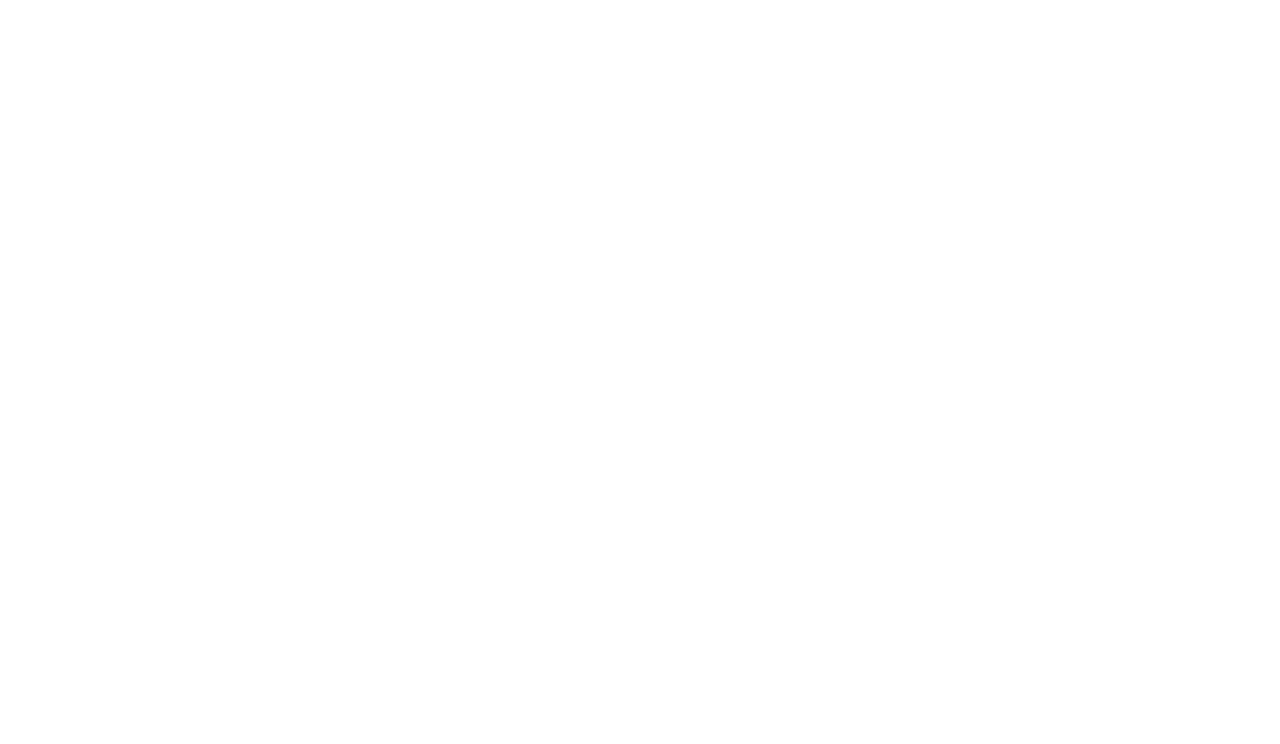
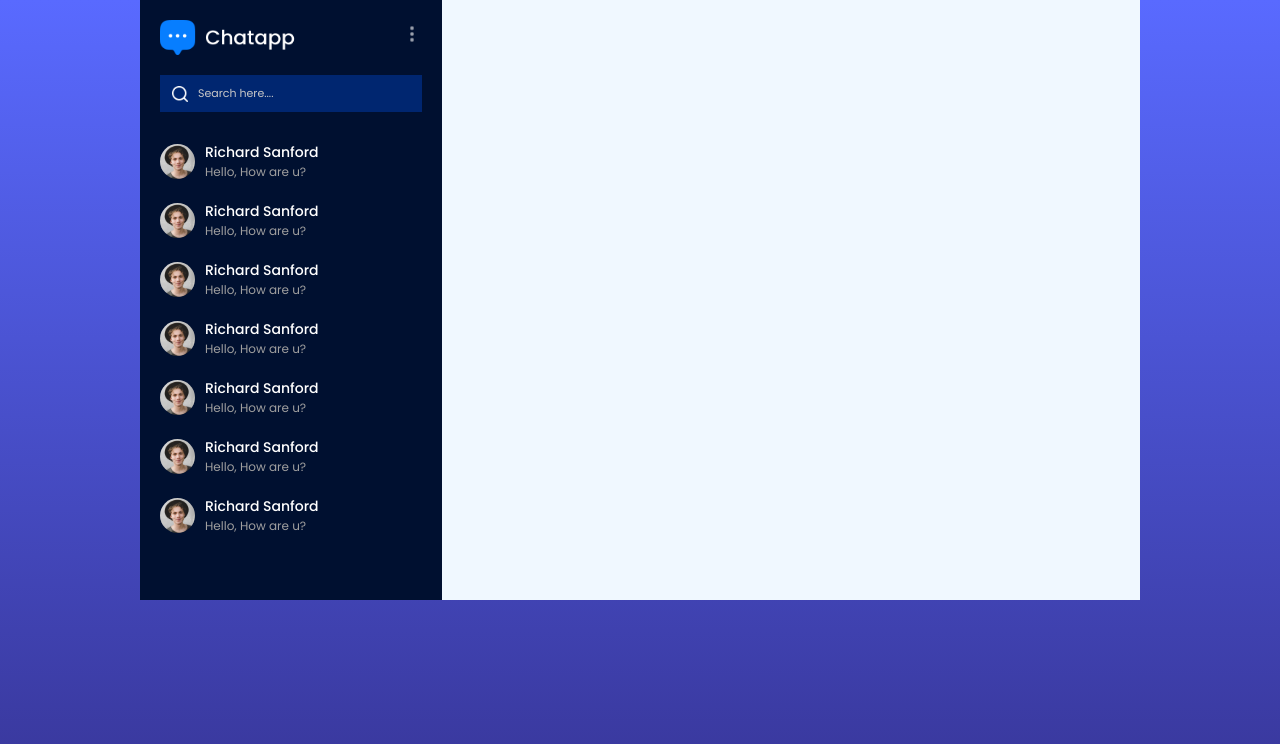
Before and after one commit to Pawan8716/chat_app, a React (Vite) app: page /chat in a window 1280 px wide. Shown: the top 744 px of the page. Built offline with nearby package versions, Linux system fonts and the light colour scheme; a web font is replaced by a local one.

Commit message:
left side bar in chat section

```diff
--- /dev/null
+++ b/src/components/ChatBox/ChatBox.jsx
@@ -0,0 +1,7 @@
+import React from "react";
+import "./chatbox.css";
+const ChatBox = () => {
+  return <div></div>;
+};
+
+export default ChatBox;
--- /dev/null
+++ b/src/components/LeftSidebar/LeftSidebar.css
@@ -0,0 +1,86 @@
+.ls {
+  background: #001030;
+  color: white;
+  height: 75vh;
+}
+.ls_top {
+  padding: 20px;
+}
+.ls_nav {
+  display: flex;
+  justify-content: space-between;
+  align-items: center;
+}
+.ls_nav .logo {
+  max-width: 140px;
+}
+.ls_nav .menu img {
+  max-height: 20px;
+  opacity: 0.6;
+  cursor: pointer;
+}
+.ls_search {
+  background-color: #002670;
+  display: flex;
+  align-items: center;
+  gap: 10px;
+  padding: 10px 12px;
+  margin-top: 20px;
+}
+.ls_search img {
+  width: 16px;
+}
+.ls_search input {
+  background: transparent;
+  border: none;
+  outline: none;
+  color: white;
+  font-size: 11px;
+}
+.ls_search input::placeholder {
+  color: #c8c8c8;
+}
+.ls_list {
+  display: flex;
+  flex-direction: column;
+  height: 70%;
+  overflow-y: scroll;
+}
+
+.friends img {
+  width: 35px;
+  aspect-ratio: 1/1;
+  border-radius: 50%;
+}
+.friends {
+  display: flex;
+  align-items: center;
+  gap: 10px;
+  padding: 10px 20px;
+  cursor: pointer;
+  font-size: 13px;
+}
+
+.friends div {
+  display: flex;
+  flex-direction: column;
+}
+
+.friends p {
+  color: white;
+  font-size: 14px;
+  font-weight: 500;
+}
+
+.friends span {
+  color: #9f9f9f;
+  font-size: 12px;
+}
+
+.friends:hover {
+  background-color: #077eff;
+}
+
+.friends:hover span {
+  color: white;
+}
--- /dev/null
+++ b/src/components/LeftSidebar/LeftSidebar.jsx
@@ -0,0 +1,37 @@
+import React from "react";
+import "./LeftSidebar.css";
+import assets from "../../assets/assets";
+
+const LeftSidebar = () => {
+  return (
+    <div className="ls">
+      <div className="ls_top">
+        <div className="ls_nav">
+          <img src={assets.logo} className="logo" alt="" />
+          <div className="menu">
+            <img src={assets.menu_icon} alt="" />
+          </div>
+        </div>
+        <div className="ls_search">
+          <img src={assets.search_icon} alt="" />
+          <input type="text" placeholder="Search here...." />
+        </div>
+      </div>
+      <div className="ls_list">
+        {Array(12)
+          .fill("")
+          .map((item, index) => (
+            <div key={index} className="friends">
+              <img src={assets.profile_img} alt="" />
+              <div>
+                <p>Richard Sanford</p>
+                <span>Hello, How are u?</span>
+              </div>
+            </div>
+          ))}
+      </div>
+    </div>
+  );
+};
+
+export default LeftSidebar;
--- /dev/null
+++ b/src/components/RightSidebar/RightSidebar.jsx
@@ -0,0 +1,7 @@
+import React from "react";
+import "./RightSidebar.css";
+const RightSidebar = () => {
+  return <div></div>;
+};
+
+export default RightSidebar;
--- a/src/index.css
+++ b/src/index.css
@@ -6,3 +6,6 @@
   box-sizing: border-box;
   font-family: Poppins, sans-serif;
 }
+::-webkit-scrollbar {
+  display: none;
+}
--- a/src/pages/chat/chat.css
+++ b/src/pages/chat/chat.css
@@ -0,0 +1,14 @@
+.chat {
+  min-height: 100vh;
+  background: linear-gradient(#596aff, #383699);
+  place-items: center;
+}
+
+.chat-container {
+  width: 95%;
+  height: 75vh;
+  max-width: 1000px;
+  background-color: aliceblue;
+  display: grid;
+  grid-template-columns: 1fr 2fr 1fr;
+}
--- a/src/pages/chat/chat.jsx
+++ b/src/pages/chat/chat.jsx
@@ -1,6 +1,17 @@
 import React from "react";
 import "./chat.css";
+import LeftSidebar from "../../components/Leftsidebar/Leftsidebar";
+import ChatBox from "../../components/Chatbox/Chatbox";
+import RightSidebar from "../../components/Rightsidebar/Rightsidebar";
 const Chat = () => {
-  return <div> </div>;
+  return (
+    <div className="chat">
+      <div className="chat-container">
+        <LeftSidebar />
+        <ChatBox />
+        <RightSidebar />
+      </div>
+    </div>
+  );
 };
 export default Chat;
```
Also changed, not shown: src/components/ChatBox/ChatBox.css (added), src/components/RightSidebar/RightSidebar.css (added).
